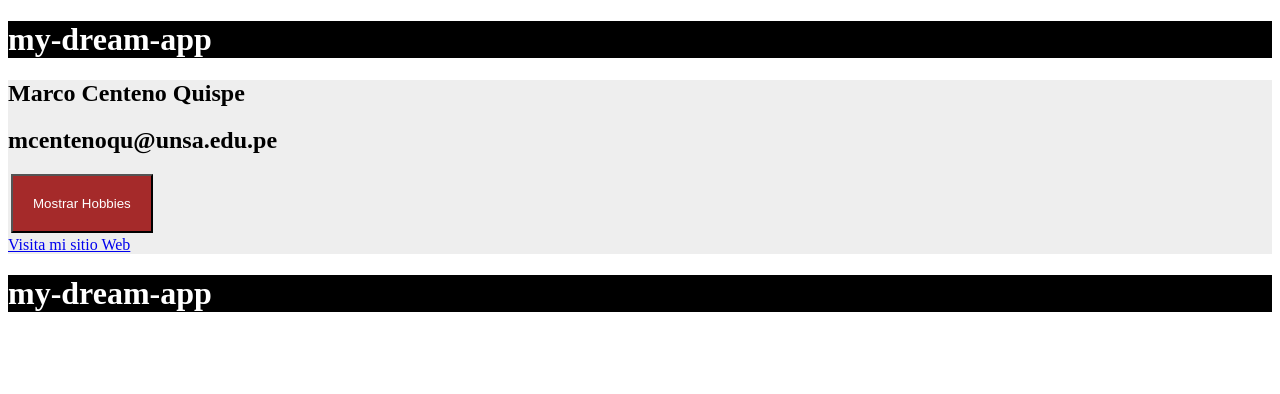
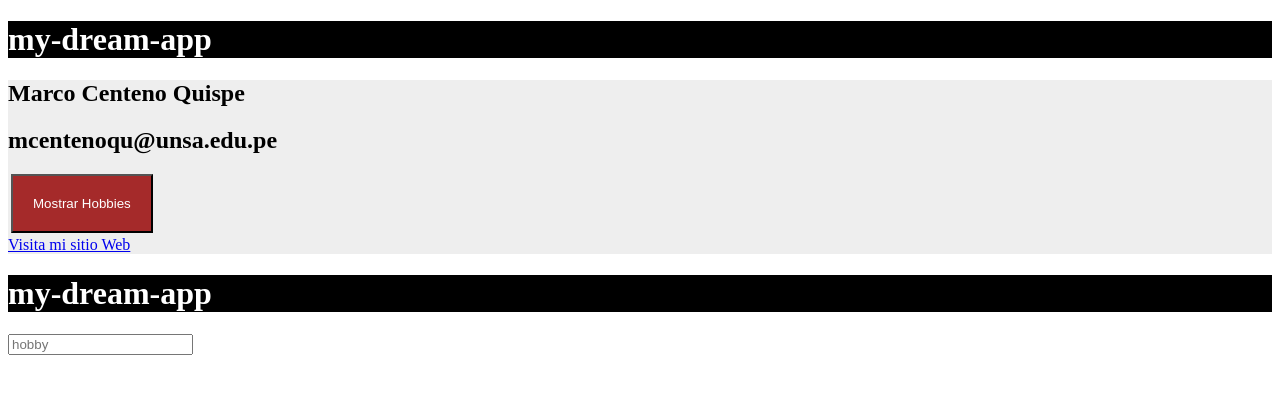
Before and after one commit to M-UNSA/Angular-My-Dream-App, an Angular app: page / in a window 1280 px wide. Shown: the top 394 px of the page. Built offline with nearby package versions, Linux system fonts and the light colour scheme.

Commit message:
Agregando un Form para añadir más Hobbies

```diff
--- a/src/app/app.component.html
+++ b/src/app/app.component.html
@@ -19,3 +19,6 @@
 <div class="black">
   <h1>{{ title }}</h1>
 </div>
+<form (submit)="newHobby(hobby)">
+  <input #hobby type="text" placeholder="hobby">
+</form>
--- a/src/app/app.component.ts
+++ b/src/app/app.component.ts
@@ -25,4 +25,11 @@
   toggleHobbies(){
     this.showHobbies = !this.showHobbies;
   }
+
+  newHobby(hobby: { value: string; }){
+    //console.log(hobby.value);
+    this.hobbies.push(hobby.value);
+    hobby.value = "";
+    return false;
+  }
 }
```
